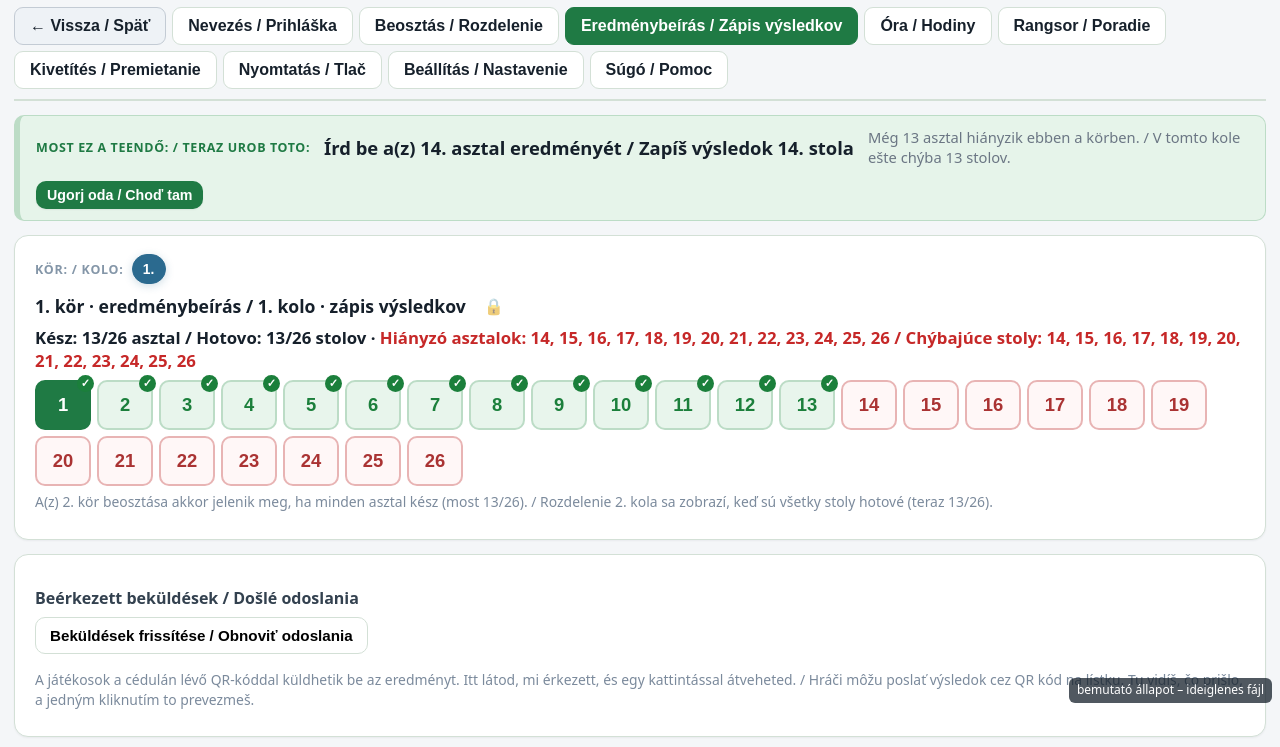
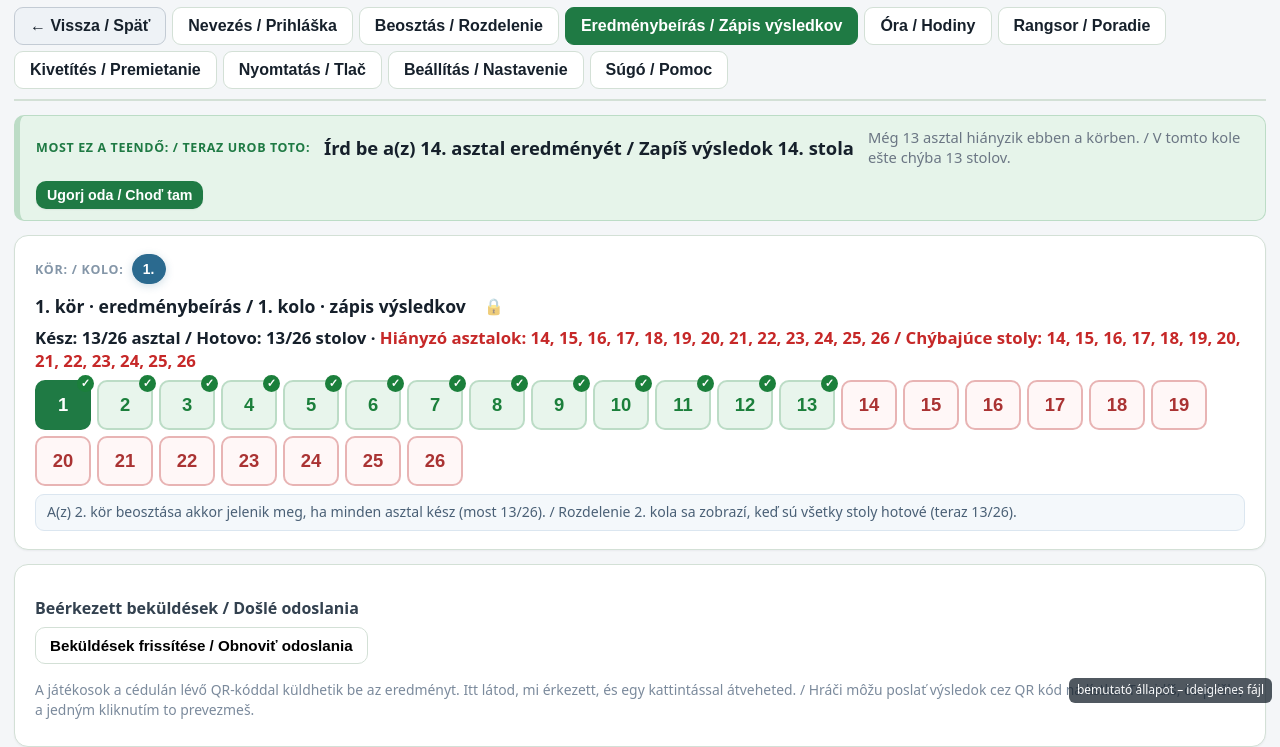
Before and after one commit to sacamura/mub-portal, a plain HTML site: page verseny/_bemutato.html in a window 1280 px wide. Shown: the part 91-838 px from the top of the page. Drawn offline with Linux system fonts and the light colour scheme.

Commit message:
MUB Portál frissítés: verseny/verseny.css (2026-11-14 13:19)

```diff
--- a/verseny/verseny.css
+++ b/verseny/verseny.css
@@ -1000,3 +1000,7 @@ body.tema-zold .ora-szunet-mod .ora-cim{color:#ffd166}
 
 /* beall-kiemelt */
 .beall-kiemelt{margin-top:10px;background:#f7fafc;border-color:#e2e9f0}
+
+/* kov-kor-var */
+.kov-kor-var{background:#f4f8fb;border:1px solid #dbe6f0;border-radius:9px;padding:7px 11px;
+  font-size:.88rem;color:#4a6076;margin:8px 0 0}
```
